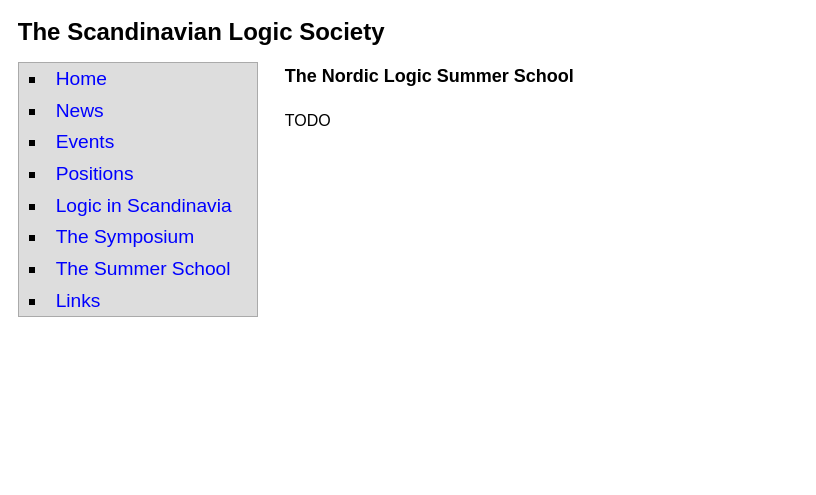
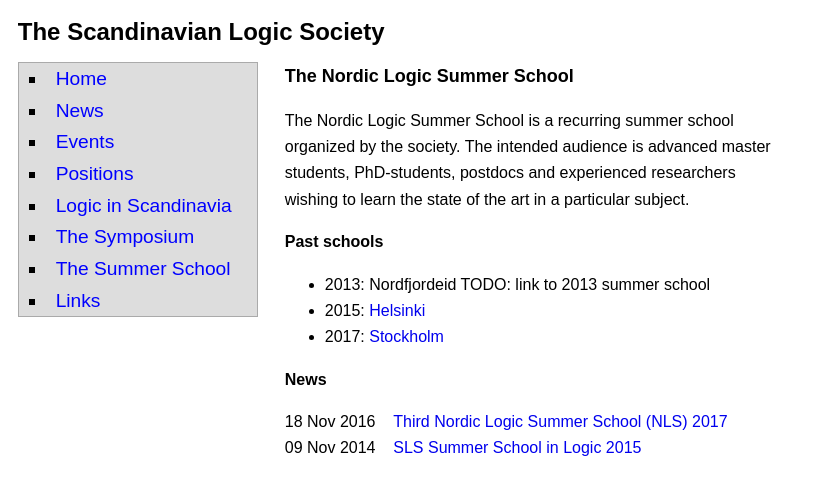
Before and after one commit to scandinavianlogic/scandinavianlogic.github.io, a Jekyll site: the page built from summer-school.md, in a window 1280 px wide. Shown: the top 495 px of the page, without its empty margins (0-816 px from the left). Built offline with Jekyll 4.4.1, drawn with Linux system fonts in a browser that asks for light colours.

Commit message:
added summer schools info and news

```diff
--- a/_data/valid_categories.yml
+++ b/_data/valid_categories.yml
@@ -3,3 +3,4 @@
 - events
 - positions
 - symposiums
+- schools
--- a/summer-school.md
+++ b/summer-school.md
@@ -4,4 +4,17 @@ title: The Nordic Logic Summer School
 ---
 ## The Nordic Logic Summer School
 
-{{ "TODO" | log_warning }}
+The Nordic Logic Summer School is a recurring summer school organized by the
+society. The intended audience is advanced master students, PhD-students,
+postdocs and experienced researchers wishing to learn the state of the art in a
+particular subject.
+
+### Past schools
+
+- 2013: Nordfjordeid {{ "TODO: link to 2013 summer school" }}
+- 2015: [Helsinki](http://www.helsinki.fi/sls2015/index.html)
+- 2017: [Stockholm](https://www.math-stockholm.se/en/konferenser-och-akti/logic-in-stockholm-2/nls-summer-school-in)
+
+### News
+
+{% include list_news.liquid category="schools" %}
```
Also changed, not shown: _posts/2014-11-09-summer-school-2015.md (added, +17 -0 lines), _posts/2016-11-18-nls2017.md (added, +138 -0 lines).
